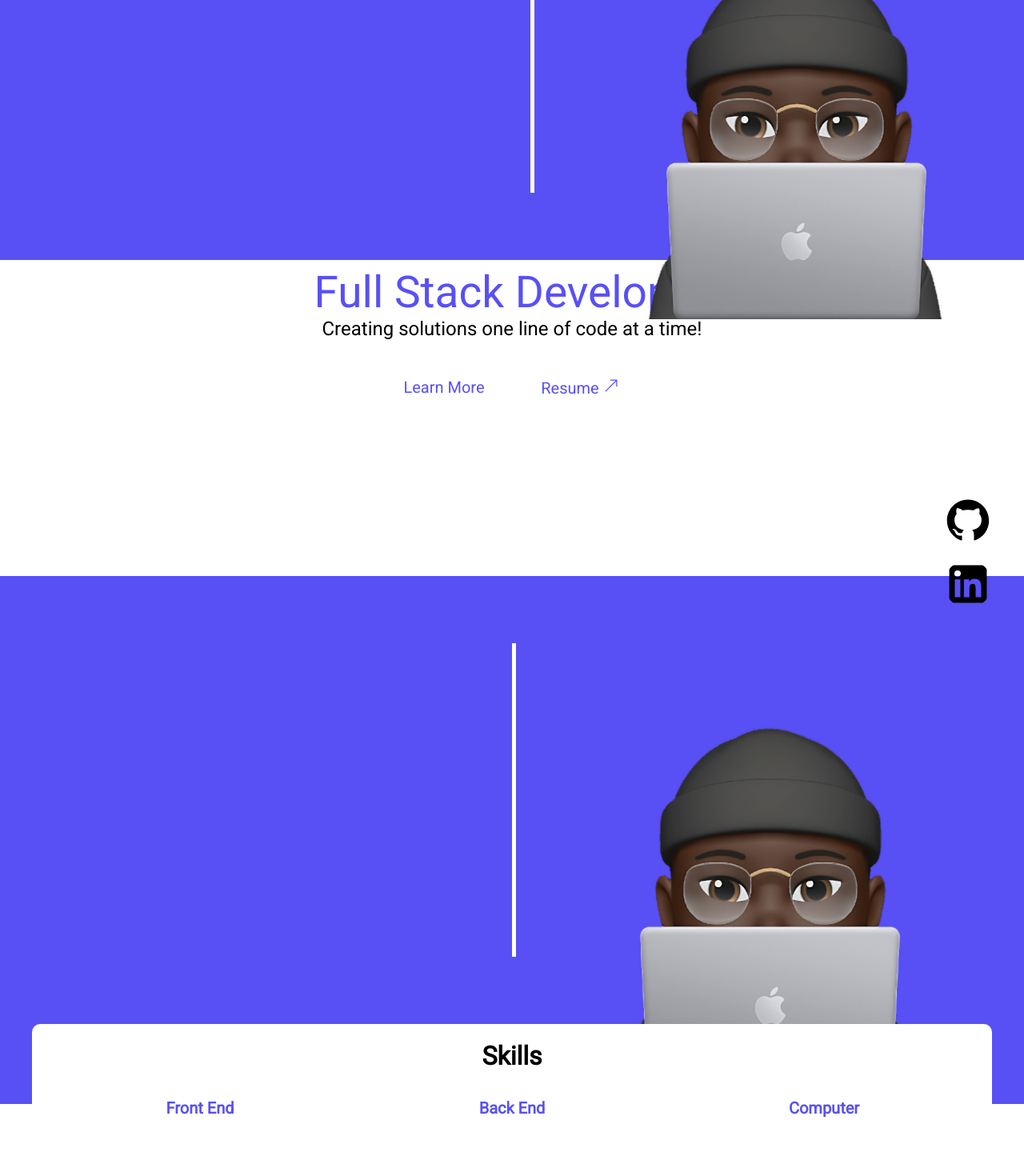
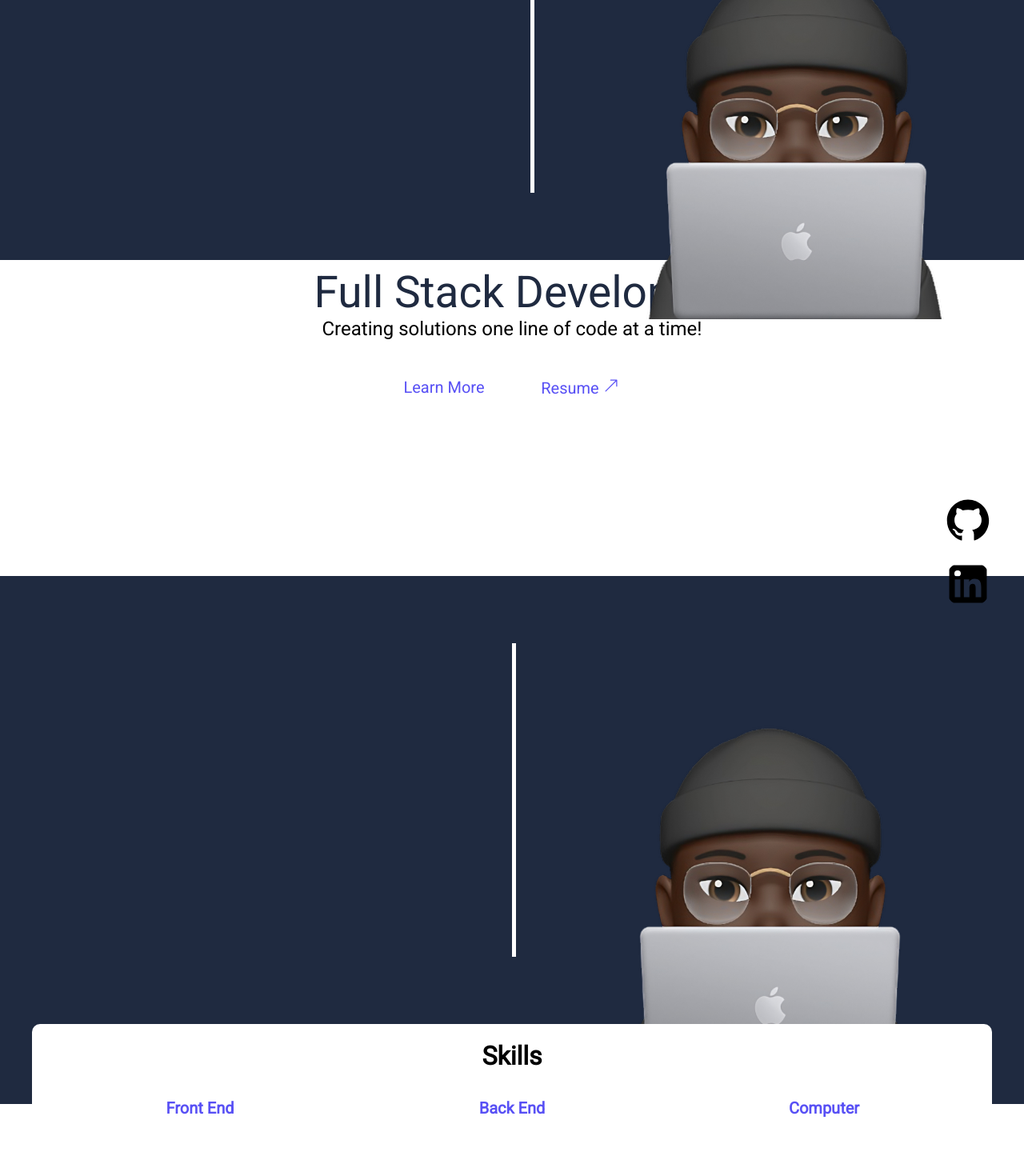
Before and after one commit to jahime001/portfolio, a React (Create React App) app: page /about in a window 1280 px wide. Shown: the top 1470 px of the page at 80% size. Built offline with nearby package versions, Linux system fonts and the light colour scheme.

Commit message:
theme change

```diff
--- a/src/Components/About/About.css
+++ b/src/Components/About/About.css
@@ -2,7 +2,7 @@
 .about {
     height: 70vh;
     color: #ffffff;
-    background-color: #5850f5;
+    background-color: #1F2A40;
 
 
 
--- a/src/Components/Contact/Contact.css
+++ b/src/Components/Contact/Contact.css
@@ -5,8 +5,8 @@
     align-items: center;
     justify-content: space-around;
     flex-direction: column;
-    background-color: #5850f5;
-    color: #5850f5;
+    background-color: #1F2A40;
+    color: #1F2A40;
 }
 .contact div {
     display: flex;
--- a/src/Components/Home/Home.css
+++ b/src/Components/Home/Home.css
@@ -164,7 +164,8 @@
 .position-title{
     font-size: 55px;
     margin-bottom: 50px;
-    font-weight: 100;
+    font-weight: 300;
+    color: #1F2A40;
 }
 
 .title-line-1 span{
--- a/src/Components/Home/Home.js
+++ b/src/Components/Home/Home.js
@@ -40,7 +40,7 @@
               </Link>
               <div className="home-link-2">
                 <a
-                  href="https://drive.google.com/file/d/1gp66W6KmfGkLoNgRpjF5ePS2z3h4g4O5/view?usp=sharing"
+                  href="https://drive.google.com/file/d/1NEW72lyfLMH-NTaNW3qBxLG1aS8NuXA2/view?usp=sharing"
                   target="blank"
                 >
                   Resume <BsArrowUpRight className="home-link-2-arrow" />
--- a/src/Components/Nav/Nav.css
+++ b/src/Components/Nav/Nav.css
@@ -8,7 +8,8 @@
     z-index: 1;
     height: 90px;
         width: 100%;
-        background-color: #5850f5;
+        /* background-color: #5850f5; */
+        background-color: #1F2A40;
         color: rgb(255, 255, 255);
 }
 
--- a/src/Components/Skills/Skills.css
+++ b/src/Components/Skills/Skills.css
@@ -11,7 +11,7 @@
 .skills-overlap{
     height: 100px;
     width: 100%;
-    background-color: #5850f5;
+    background-color: #1F2A40;
 }
 .skills-floater{
     position: absolute;
```
